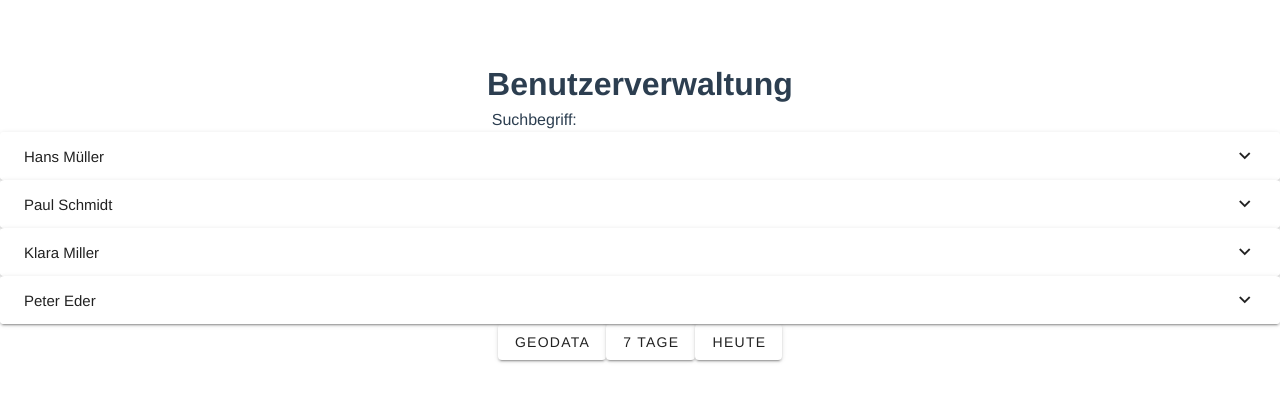
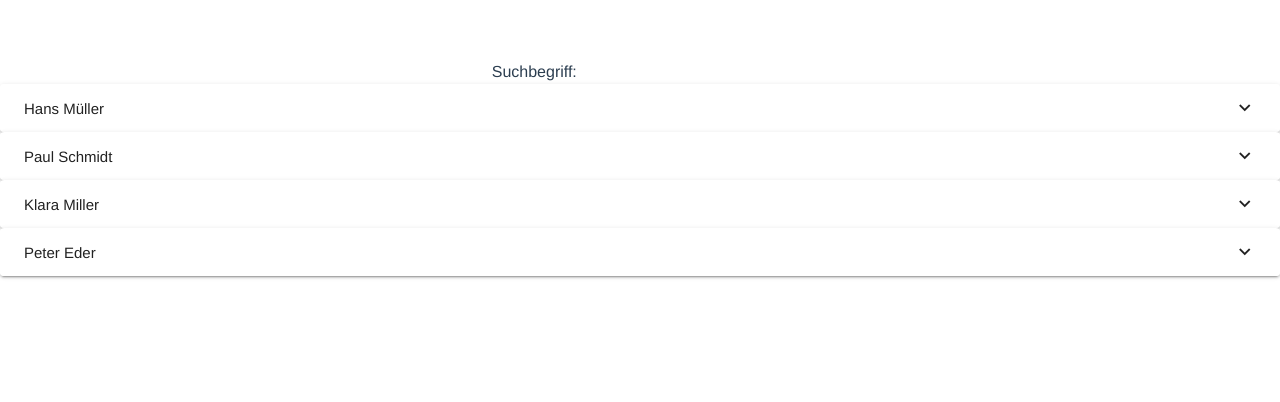
Before and after one commit to alexknorth/SOSE23_DSPWA0421, a Vue app: page / in a window 1280 px wide. Shown: the top 402 px of the page. Built offline with nearby package versions, Linux system fonts and the light colour scheme; data requests are answered from the project's data file.

Commit message:
combining fetched data and visualization

```diff
--- a/src/App.vue
+++ b/src/App.vue
@@ -1,19 +1,16 @@
 <template>
   <div>
-    <UserManager msg="Benutzerverwaltung"/>
-    <WeatherDetails/>
+    <UserManager/>
   </div>
 </template>
 
 <script>
 import UserManager from './components/UserManager.vue';
-import WeatherDetails from './components/WeatherDetails.vue';
 
 export default {
   name: 'App',
   components: {
-    UserManager,
-    WeatherDetails
+    UserManager
 }
 }
 </script>
--- a/src/components/AddressDetail.vue
+++ b/src/components/AddressDetail.vue
@@ -5,6 +5,7 @@
       </v-card-title>
       <v-card-subtitle>
         {{ address.street + " " + address.number }}
+        <WeatherDetails :city="address.city"/>
       </v-card-subtitle>
       <v-card-text>
 
@@ -13,7 +14,12 @@
 </template>
 
 <script>
+import WeatherDetails from './WeatherDetails.vue';
+
 export default {
+  components: {
+    WeatherDetails
+  },
   props: {
     address: {}
   }
--- a/src/components/WeatherDetails.vue
+++ b/src/components/WeatherDetails.vue
@@ -1,93 +1,148 @@
 <template>
-    <div>
-        <v-btn @click.prevent="getGeoData()"> GeoData </v-btn>
-        <v-btn @click="getPredictions(2)">7 Tage </v-btn>
-        <v-btn @click.prevent="getCurrentWeather()"> Heute </v-btn>
+  <div><!-- v-if="weather !== null">-->
+    <v-card class="mx-auto" max-width="368">
+      <v-card-item :title="city">
+        <template v-slot:subtitle>
+        </template>
+      </v-card-item>
+
+      <div v-if="weather.current!== null">
+        <v-card-text class="py-0">
+            <v-row align="center" no-gutters>
+            <v-col class="text-h2" cols="6">
+                {{
+                weather.current.lowestTemp +
+                '°C'
+                }}
+            </v-col>
+
+            <v-col cols="6" class="text-right">
+                <v-icon
+                color="error"
+                :icon="getIconByWeatherCode(weather.current.weathercode)"
+                size="88"
+                ></v-icon>
+            </v-col>
+            </v-row>
+        </v-card-text>
+
+        <div class="d-flex py-3 justify-space-between">
+            <v-list-item density="compact" prepend-icon="mdi-weather-windy">
+            <v-list-item-subtitle>{{
+                weather.current.windSpeed + 'km/h'
+            }}</v-list-item-subtitle>
+            </v-list-item>
+
+<!--            <v-list-item density="compact" prepend-icon="mdi-weather-pouring">
+            <v-list-item-subtitle>{{
+                weather.current_weather.weathercode +
+                weather.daily_units.precipitation_probability_mean
+            }}</v-list-item-subtitle>
+            </v-list-item> -->
         </div>
+      </div>
+      <v-expand-transition>
+        <div v-if="expand">
+          <div class="py-2">
+            <v-slider
+              v-model="time"
+              :max="6"
+              :step="1"
+              :ticks="labels"
+              class="mx-4"
+              color="primary"
+              density="compact"
+              hide-details
+              show-ticks="always"
+              thumb-size="10"
+            ></v-slider>
+          </div>
+
+          <v-list class="bg-transparent" v-if="weather.prediction !== null">
+            <v-list-item
+              v-for="item in weather.prediction"
+            :key="item.day"
+            :title="item.day"
+            :append-icon="item.icon"
+            :subtitle="item.temp"
+            >
+            </v-list-item>
+          </v-list>
+        </div>
+      </v-expand-transition>
+
+      <v-divider></v-divider>
+
+      <v-card-actions>
+        <v-btn @click="expand = !expand">
+          {{ !expand ? "Full Report" : "Hide Report" }}
+        </v-btn>
+      </v-card-actions>
+    </v-card>
+  </div>
+ <!-- <div>
+    <v-btn @click.prevent="getGeoData('Hamburg')"> GeoData </v-btn>
+    <v-btn @click="getPredictions('Hamburg', 3)">7 Tage </v-btn>
+    <v-btn @click.prevent="getCurrentWeather('Hamburg')"> Heute </v-btn>
+  </div>-->
 </template>
 
 <script>
-import axios from "axios";
-import WeatherData from "dataProvider.js"
+import WeatherData from "../dataProvider.js";
 
+const weatherData = new WeatherData();
 export default {
+    props: {
+        city: null
+    },
     data() {
-
         return {
+            labels: { 0: 'SU', 1: 'MO', 2: 'TU', 3: 'WED', 4: 'TH', 5: 'FR', 6: 'SA' },
+            expand: false,
+            time: 0,
             name: "WeatherDetails",
-        location: null,
-        longitude: null,
-        lati: null,
-        city:"Hamburg",
-        day: null
-
-
-
+            weather: {
+                current: null,
+                prediction: null,
             }
-},
-
-methods:{
-
-
-    async getGeoData(){
-        await axios.get("https://geocoding-api.open-meteo.com/v1/search?count=1&name=" + this.city)
-        .then(response => {this.location= response.data})
-
-        var location= JSON.parse(JSON.stringify(this.location.results))
-        console.log(location[0].longitude)
-        console.log(location[0].latitude)
-
-        var geoData= {
-            longitude: location[0].longitude,
-            latitude:location[0].latitude
-
-        }
-        return geoData;
-
+        };
     },
 
 
-        async getPredictions(day){
-            //var location= await this.getGeoData()
-            var location = await WeatherData.getGeoData("Hamburg")
-            await axios.get("https://api.open-meteo.com/v1/forecast?latitude="+ location.latitude + "&longitude="
-            +location.longitude +"&current_weather=true&forecast_days=7&timezone=CET&daily=temperature_2m_min,"+
-            "temperature_2m_max,windspeed_10m_max,precipitation_probability_mean,winddirection_10m_dominant")
-            .then(response => {this.prediction= response.data})
+/*
 
-            var weatherDaily= {
-                date: JSON.parse(JSON.stringify(this.prediction.daily.time[day])),
-                lowestTemp: JSON.parse(JSON.stringify(this.prediction.daily.temperature_2m_min[day])),
-                highestTemp: JSON.parse(JSON.stringify(this.prediction.daily.temperature_2m_max[day])),
-                windSpeed: JSON.parse(JSON.stringify(this.prediction.daily.windspeed_10m_max[day]))
+forecast: [
+            { day: 'Tuesday', icon: 'mdi-white-balance-sunny', temp: '24\xB0/12\xB0' },
+            { day: 'Wednesday', icon: 'mdi-white-balance-sunny', temp: '22\xB0/14\xB0' },
+            { day: 'Thursday', icon: 'mdi-cloud', temp: '25\xB0/15\xB0' },
+        ],
+*/
+
+  methods: {
+    async getPredictions() {
+      var labelsFull = { 0: 'Sunday', 1: 'Monday', 2: 'Tuesday', 3: 'Wednesday', 4: 'Thursday', 5: 'Friday', 6: 'Saturday' };
+      this.weather.prediction = [];
+      var rawData = await weatherData.getPredictions(this.city, 7);
+        for (let i = 1; i < 7; i++){
+            this.weather.prediction.push({ day: labelsFull[new Date(rawData.daily.time[i]).getDay()], icon: 'mdi-white-balance-sunny', temp:  rawData.daily.temperature_2m_min[i] + '\xB0/' + rawData.daily.temperature_2m_max[i] + '\xB0' });
         }
-
-            console.log(weatherDaily)
-            return weatherDaily;
-
     },
-
-        async getCurrentWeather(){
-            //var location= await this.getGeoData()
-            var location = await WeatherData.getGeoData("Hamburg")
-            await axios.get("https://api.open-meteo.com/v1/forecast?latitude="+ location.latitude + "&longitude="
-            +location.longitude +"&current_weather=true&forecast_days=7&timezone=CET&daily=temperature_2m_min,"+
-            "temperature_2m_max,windspeed_10m_max,precipitation_probability_mean,winddirection_10m_dominant")
-            .then(response => {this.today=response.data})
-            var weatherToday={
-                lowestTemp: JSON.parse(JSON.stringify(this.today.daily.temperature_2m_min[0])),
-                highestTemp: JSON.parse(JSON.stringify(this.today.daily.temperature_2m_max[0])),
-                windSpeed: JSON.parse(JSON.stringify(this.today.daily.windspeed_10m_max[0])),
-
-                currentTemp: JSON.parse(JSON.stringify(this.today.current_weather.temperature))
-
-            }
-            console.log(weatherToday)
-            return weatherToday;
-
-
+    async getCurrentWeather() {
+      this.weather.current = await weatherData.getCurrentWeather(this.city);
+    },
+    getIconByWeatherCode(weatherCode) {
+        if (weatherCode < 5) {
+            return "mdi-abjad-arabic";
+        } else {
+            return "mdi-access-point-plus";
         }
     }
-
+  },
+  mounted() {
+    this.$nextTick(async function () {
+        await this.getCurrentWeather();
+        await this.getPredictions();
+    })
   }
+};
 </script>
--- a/src/dataProvider.js
+++ b/src/dataProvider.js
@@ -1,63 +1,85 @@
 import axios from "axios";
 
-class WeatherData{
+class WeatherData {
+  async getGeoData(city) {
+    var location;
 
-    async getGeoData(city){
-        await axios.get("https://geocoding-api.open-meteo.com/v1/search?count=1&name=" + city)
-        .then(response => {var location= JSON.parse(JSON.stringify(response.data.results))})
+    await axios
+      .get(
+        "https://geocoding-api.open-meteo.com/v1/search?count=1&name=" + city
+      )
 
-        //var location= location.results
-        console.log(location[0].longitude)
-        console.log(location[0].latitude)
+      .then((response) => {
+        location = JSON.parse(JSON.stringify(response.data.results));
+      });
 
-        var geoData= {
-            longitude: location[0].longitude,
-            latitude:location[0].latitude
-        }
+    //var location= location.results
 
-        return geoData;
-    }
+    console.log(location[0].longitude);
 
+    console.log(location[0].latitude);
 
-    async getPredictions(city, day){
-        var location= await this.getGeoData(city)
-        await axios.get("https://api.open-meteo.com/v1/forecast?latitude="+ location.latitude + "&longitude="
-        +location.longitude +"&current_weather=true&forecast_days=7&timezone=CET&daily=temperature_2m_min,"+
-        "temperature_2m_max,windspeed_10m_max,precipitation_probability_mean,winddirection_10m_dominant")
-        .then(response => {this.prediction= response.data})
+    var geoData = {
+      longitude: location[0].longitude,
 
-        var weatherDaily= {
-            date: JSON.parse(JSON.stringify(this.prediction.daily.time[day])),
-            lowestTemp: JSON.parse(JSON.stringify(this.prediction.daily.temperature_2m_min[day])),
-            highestTemp: JSON.parse(JSON.stringify(this.prediction.daily.temperature_2m_max[day])),
-            windSpeed: JSON.parse(JSON.stringify(this.prediction.daily.windspeed_10m_max[day]))
-        }
+      latitude: location[0].latitude,
+    };
 
-        console.log(weatherDaily)
-        return weatherDaily;
+    return geoData;
+  }
 
-    }
+  async getPredictions(city, numberOfDays) {
+    console.log("getPredictions");
+    var location = await this.getGeoData(city);
 
-    async getCurrentWeather(city){
-        var location= await this.getGeoData(city)
+    const path =
+    "https://api.open-meteo.com/v1/forecast?latitude=" +
+      location.latitude +
+      "&longitude=" +
+      location.longitude +
+      "&current_weather=true&forecast_days="+
+      numberOfDays+
+      "&timezone=CET&daily=temperature_2m_min," +
+      "temperature_2m_max,windspeed_10m_max,precipitation_probability_mean,winddirection_10m_dominant";
+    var prediction = {};
+    await axios
+      .get(path)
+      .then((response) => {
+        prediction = response.data;
+      }).catch((error) => {
+        console.log(error);
+      });
+      return prediction;
+  }
 
-        await axios.get("https://api.open-meteo.com/v1/forecast?latitude="+ location.latitude + "&longitude="
-        +location.longitude +"&current_weather=true&forecast_days=7&timezone=CET&daily=temperature_2m_min,"+
-        "temperature_2m_max,windspeed_10m_max,precipitation_probability_mean,winddirection_10m_dominant")
-        .then(response => {this.today=response.data})
-        var weatherToday={
-            lowestTemp: JSON.parse(JSON.stringify(this.today.daily.temperature_2m_min[0])),
-            highestTemp: JSON.parse(JSON.stringify(this.today.daily.temperature_2m_max[0])),
-            windSpeed: JSON.parse(JSON.stringify(this.today.daily.windspeed_10m_max[0])),
+  async getCurrentWeather(city) {
+    var location = await this.getGeoData(city);
+    var today;
+    await axios
+      .get(
+        "https://api.open-meteo.com/v1/forecast?latitude=" +
+          location.latitude +
+          "&longitude=" +
+          location.longitude +
+          "&current_weather=true&timezone=CET&daily=temperature_2m_min," +
+          "temperature_2m_max,windspeed_10m_max,precipitation_probability_mean,winddirection_10m_dominant"
+      ).then((response) => {
+        today = response.data;
+      }).catch((error) => {
+        console.log(error);
+        return {};
+      });
 
-            currentTemp: JSON.parse(JSON.stringify(this.today.current_weather.temperature))
+    var weatherToday = {
+      lowestTemp: today.daily.temperature_2m_min[0],
+      highestTemp: today.daily.temperature_2m_max[0],
+      windSpeed: today.daily.windspeed_10m_max[0],
+      currentTemp: today.current_weather.temperature,
+      weatherCode: today.current_weather.weathercode,
+    };
 
-        }
-        console.log(weatherToday)
-        return weatherToday;
-
-
-    }
+    return weatherToday;
+  }
 }
 
-export default WeatherData
+export default WeatherData;
```
Also changed, not shown: Data/db.json (line endings or trailing spaces), src/components/UserManager.vue (line endings or trailing spaces). Lines whose indentation alone changed are shown as unchanged.
